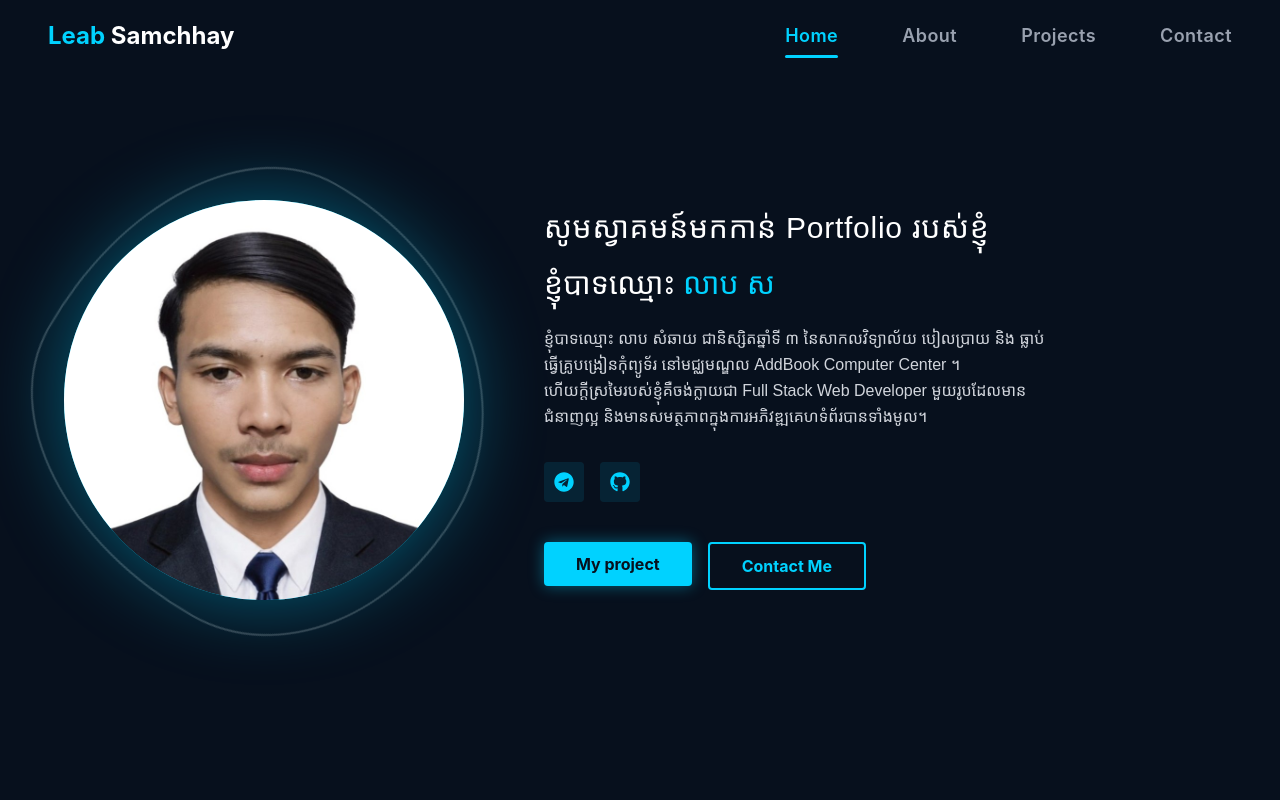
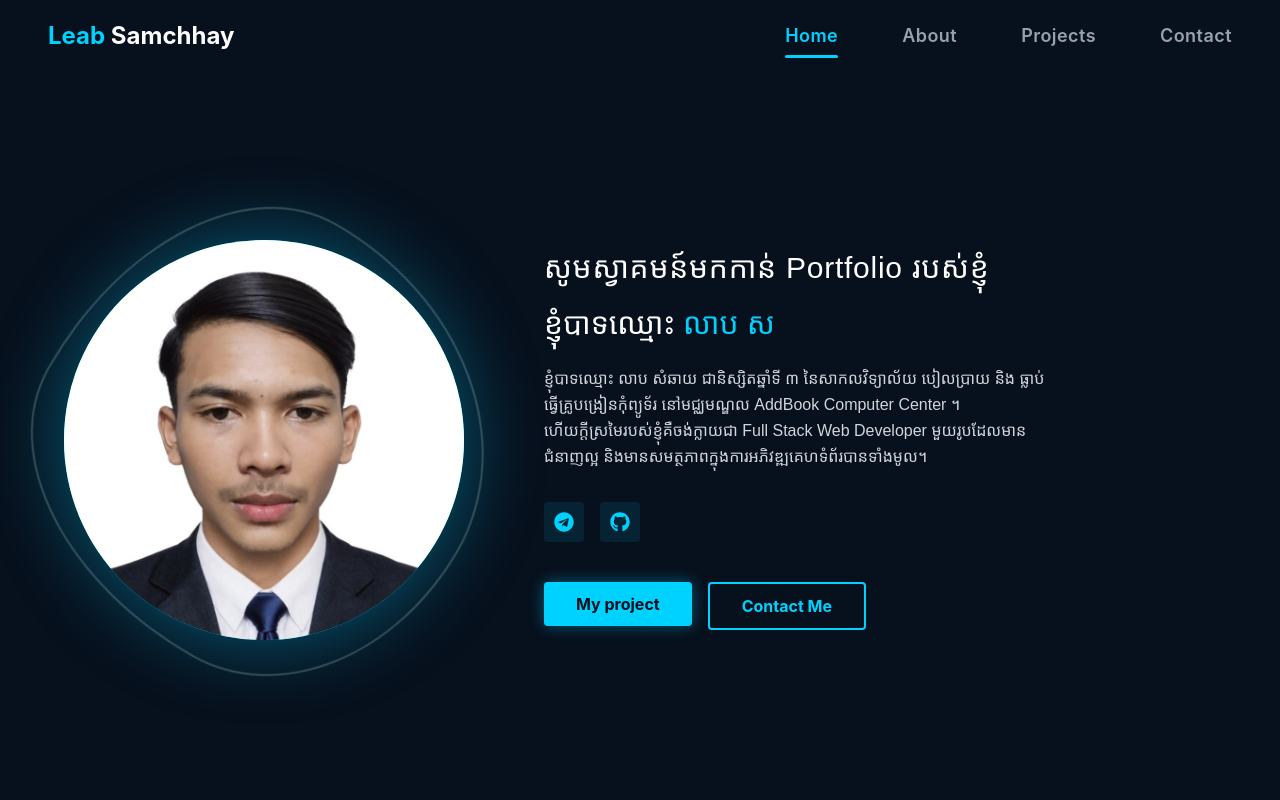
Before and after one commit to leab-samchhay/MyPortfolio, a React (Vite) app: page / in a window 1280 px wide. Shown: the top 800 px of the page. Built offline with nearby package versions, Linux system fonts and the light colour scheme; a web font is replaced by a local one.

Commit message:
update project

```diff
--- a/src/pages/HeroSlice.jsx
+++ b/src/pages/HeroSlice.jsx
@@ -4,7 +4,7 @@ import { TypeAnimation } from 'react-type-animation';
 
 const HeroSlice = () => {
     return (
-        <section id="Home" className="min-h-screen bg-[#07101d] flex justify-center items-center p-6 md:p-12 overflow-hidden font-sans">
+        <section id="Home" className="min-h-screen bg-[#07101d] flex justify-center items-center p-6 md:p-12 overflow-hidden font-sans mt-10 md:">
             <div className="w-full max-w-6xl flex flex-col md:flex-row items-center justify-between gap-12 md:gap-20">
 
                 {/* --- Left Column: Image & Glowing Blob --- */}
```
